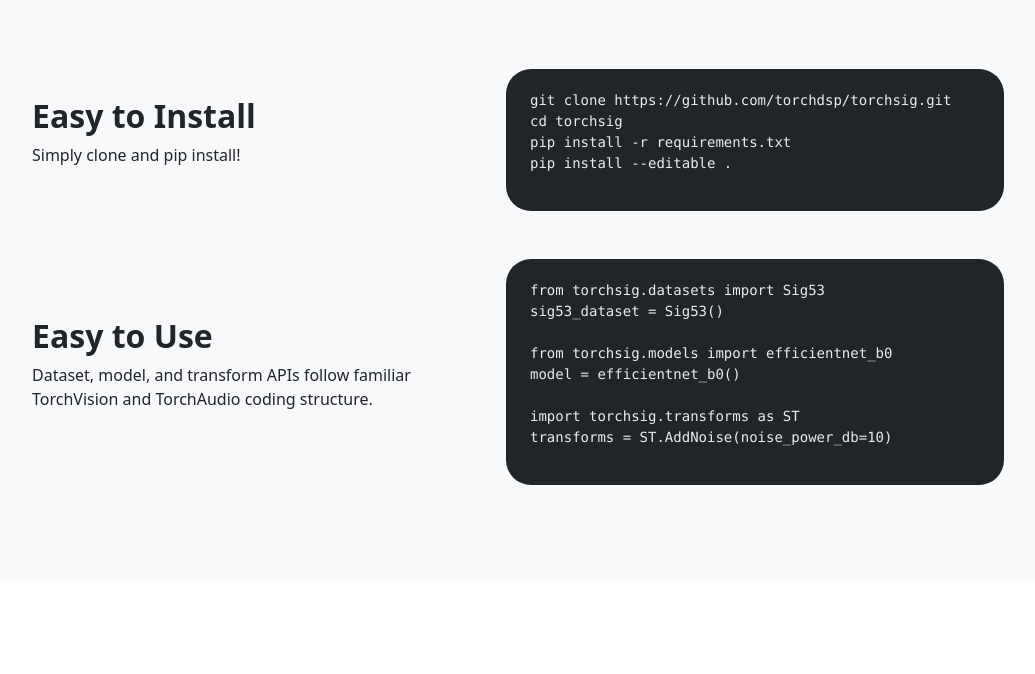
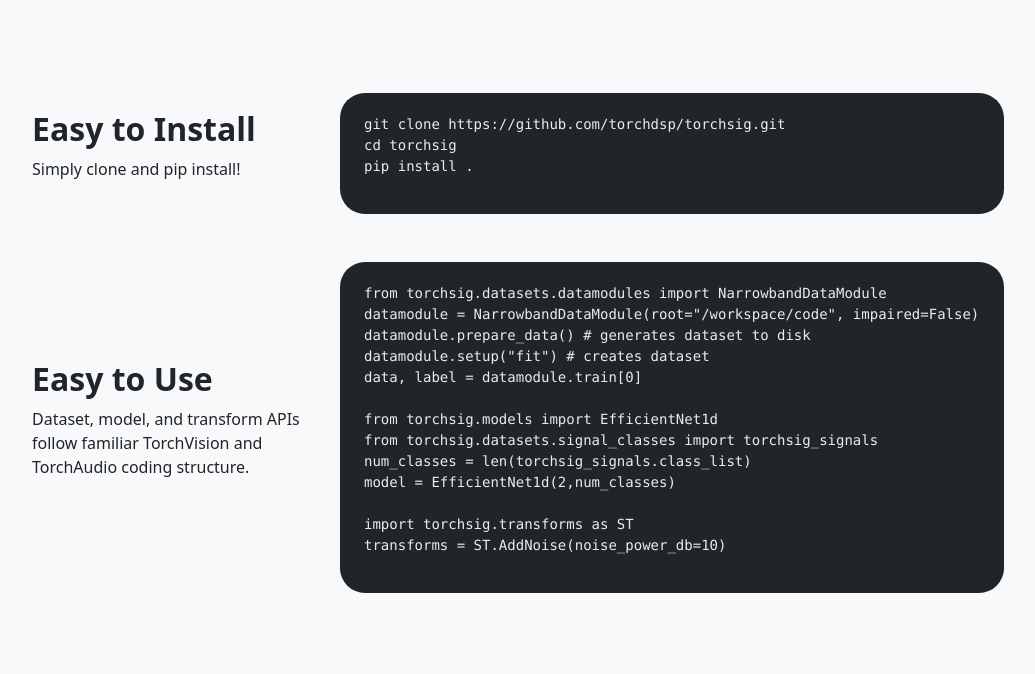
Before and after one commit to TorchDSP/torchdsp.github.io, a website: page index.html in a window 1280 px wide. Shown: the part 1716-2390 px from the top of the page, without its empty margins (134-1169 px from the left). Drawn offline with nearby package versions, Linux system fonts and the light colour scheme; files that its build step writes are made by us from their sources.

Commit message:
index.html

```diff
--- a/index.html
+++ b/index.html
@@ -87,7 +87,7 @@
                                         <i class="bi bi-server"></i>
                                     </div>
                                     <h2 class="h5">Signals Datasets</h2>
-                                    <p class="mb-0">TorchSig can generate and easily interface with the Sig53 dataset, an augmentable dataset representing 53 digital modulations commonly used in radio frequency communication signals, useful for signal classification research. TorchSig can also generate and interface with the WidebandSig53 dataset, a wideband extension to Sig53, containing multiple signals in each data example, useful for signal detection and recognition research. TorchSig can be used as a standard in the open source community working with signals datasets.</p>
+                                    <p class="mb-0">TorchSig can generate and easily interface with the TorchSigNarrowband dataset, an augmentable dataset representing 60+ digital modulations commonly used in radio frequency communication signals, useful for signal classification research. TorchSig can also generate and interface with the TorchSigWideband dataset, a wideband extension to Narrowband, containing multiple signals in each data example, useful for signal detection and recognition research. TorchSig can be used as a standard in the open source community working with signals datasets.</p>
                                 </div>
                                 <div class="col mb-5 h-100">
                                     <div class="feature bg-primary bg-gradient text-white rounded-3 mb-3">
@@ -133,33 +133,37 @@
                     </div>
                     <div class="container px-5 my-5">
                         <div class="row gx-5 align-items-center">
-                            <div class="col-lg-6">
+                            <div class="col-lg-4">
                                 <h2 class="fw-bolder">Easy to Install</h2>
                                 <p>Simply clone and pip install!</p>
                             </div>
-                            <div class="col-lg-6" style="display:block; background:#212529;; color:#e9ecef; border-radius: 25px">
+                            <div class="col-lg-8" style="display:block; background:#212529;; color:#e9ecef; border-radius: 25px">
                                 <pre><code class="baseh">
 git clone https://github.com/torchdsp/torchsig.git
 cd torchsig
-pip install -r requirements.txt
-pip install --editable .
+pip install .
                                 </code></pre>
                             </div>
                         </div>
                     </div>
                     <div class="container px-5 my-5">
                         <div class="row gx-5 align-items-center">
-                            <div class="col-lg-6">
+                            <div class="col-lg-4">
                                 <h2 class="fw-bolder">Easy to Use</h2>
                                 <p>Dataset, model, and transform APIs follow familiar TorchVision and TorchAudio coding structure.</p>
                             </div>
-                            <div class="col-lg-6" style="display:block; background:#212529;; color:#e9ecef; border-radius: 25px">
+                            <div class="col-lg-8" style="display:block; background:#212529;; color:#e9ecef; border-radius: 25px">
                                 <pre><code class="python">
-from torchsig.datasets import Sig53
-sig53_dataset = Sig53()
+from torchsig.datasets.datamodules import NarrowbandDataModule
+datamodule = NarrowbandDataModule(root="/workspace/code", impaired=False)
+datamodule.prepare_data() # generates dataset to disk
+datamodule.setup("fit") # creates dataset
+data, label = datamodule.train[0]
 
-from torchsig.models import efficientnet_b0
-model = efficientnet_b0()
+from torchsig.models import EfficientNet1d
+from torchsig.datasets.signal_classes import torchsig_signals
+num_classes = len(torchsig_signals.class_list)
+model = EfficientNet1d(2,num_classes)
 
 import torchsig.transforms as ST
 transforms = ST.AddNoise(noise_power_db=10)
```
